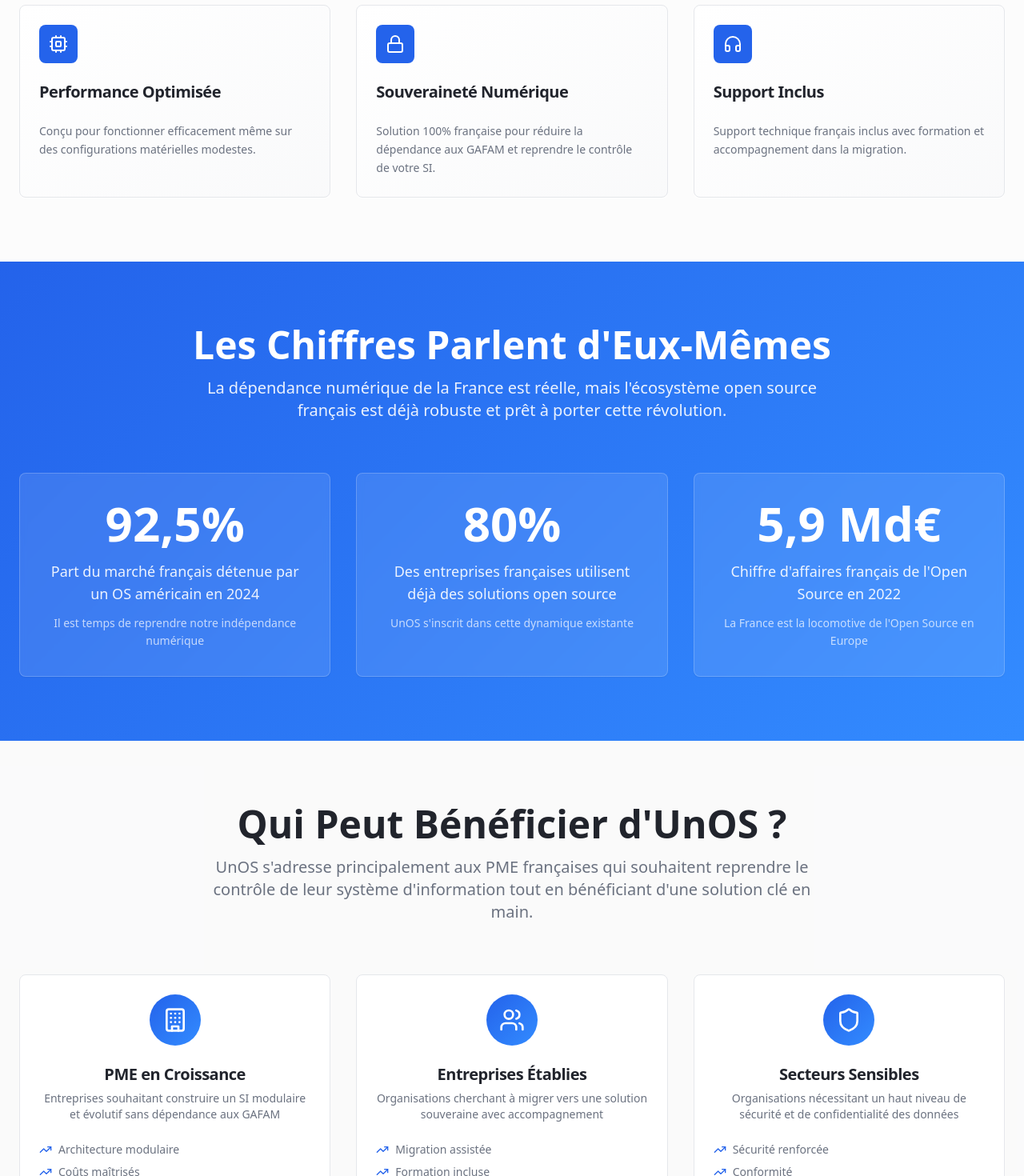
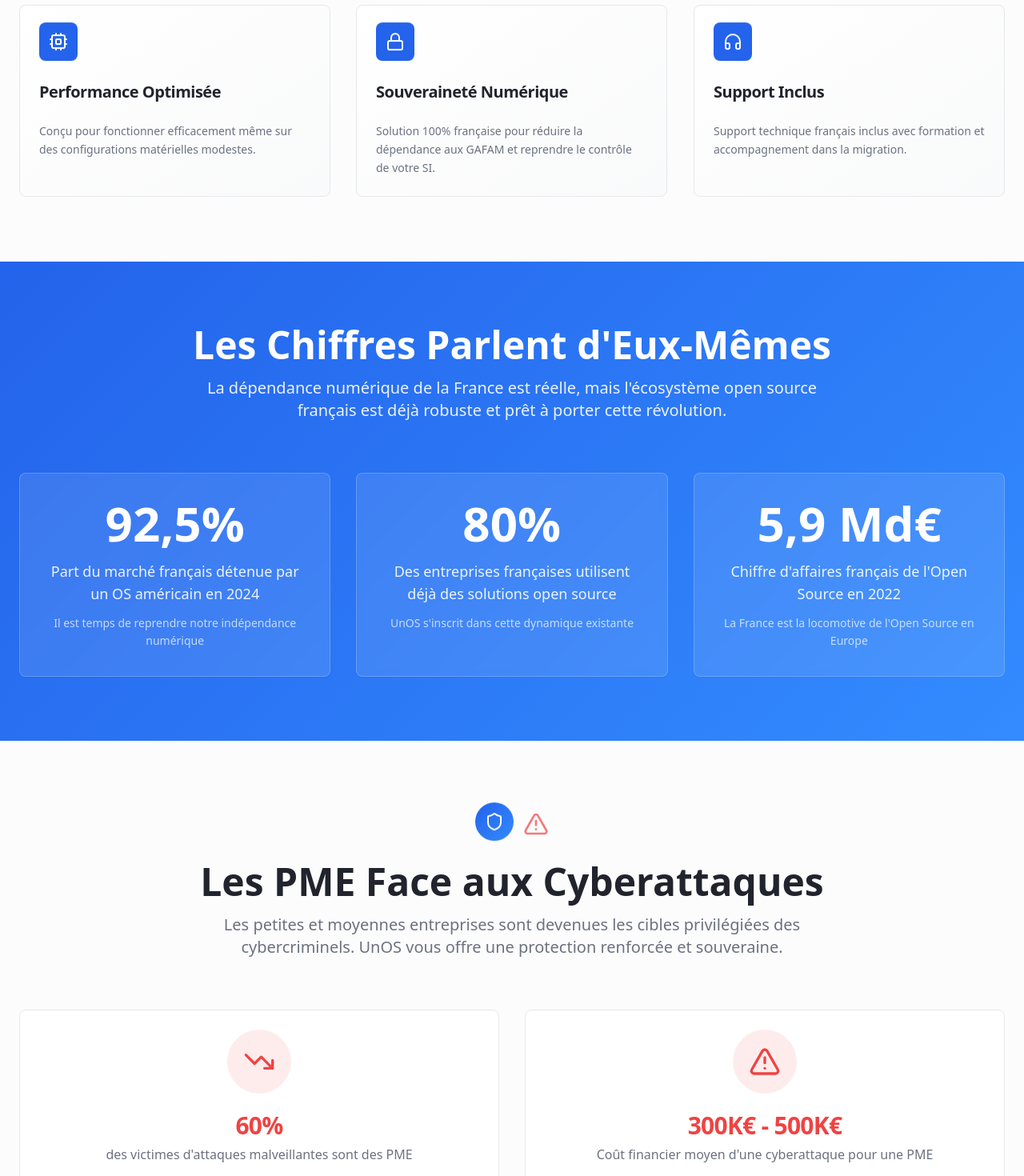
Before and after one commit to newtondotcom/unos, a React (Vite) app: page / in a window 1280 px wide. Shown: the part 1330-2800 px from the top of the page at 80% size. Built offline with nearby package versions, Linux system fonts and the light colour scheme.

Commit message:
Add cybersecurity section and animations
Add a new section detailing the risks and financial impact of cyberattacks on SMEs. Implement animations on the landing page for a more dynamic user experience.

```diff
--- /dev/null
+++ b/src/components/CyberSecurity.tsx
@@ -0,0 +1,150 @@
+import { Card, CardContent, CardHeader, CardTitle } from "@/components/ui/card";
+import { Shield, AlertTriangle, TrendingDown, Eye, EyeOff } from "lucide-react";
+
+const CyberSecurity = () => {
+  const visibleCosts = [
+    "Enquêtes technique / frais de restauration",
+    "Notification client de l'intrusion (RGPD)",
+    "Mise en conformité réglementaire (RGPD)",
+    "Honoraires d'avocat et frais de justice",
+    "Sécurisation des données client post-incident",
+    "Relations publiques",
+    "Amélioration des dispositifs de cybersécurité"
+  ];
+
+  const hiddenCosts = [
+    "Augmentation du coût de la dette",
+    "Impacts liés à la perturbation ou l'interruption des activités",
+    "Érosion du chiffre d'affaires liée à la perte de contrats client",
+    "Dépréciation de la valeur de marque",
+    "Perte de propriété intellectuelle",
+    "Perte de la confiance accordée par le client"
+  ];
+
+  return (
+    <section className="py-20 bg-background">
+      <div className="max-w-7xl mx-auto px-6">
+        <div className="text-center mb-16 animate-fade-in">
+          <div className="flex items-center justify-center gap-3 mb-6">
+            <div className="w-12 h-12 bg-gradient-primary rounded-full flex items-center justify-center animate-float">
+              <Shield className="w-6 h-6 text-white" />
+            </div>
+            <AlertTriangle className="w-8 h-8 text-destructive animate-pulse" />
+          </div>
+          <h2 className="text-4xl md:text-5xl font-bold text-foreground mb-4">
+            Les PME Face aux Cyberattaques
+          </h2>
+          <p className="text-xl text-muted-foreground max-w-3xl mx-auto">
+            Les petites et moyennes entreprises sont devenues les cibles privilégiées des cybercriminels.
+            UnOS vous offre une protection renforcée et souveraine.
+          </p>
+        </div>
+
+        {/* Statistics Section */}
+        <div className="grid md:grid-cols-2 gap-8 mb-16">
+          <Card className="shadow-card hover-lift animate-slide-in-left">
+            <CardHeader className="text-center">
+              <div className="w-20 h-20 bg-destructive/10 rounded-full flex items-center justify-center mx-auto mb-4">
+                <TrendingDown className="w-10 h-10 text-destructive" />
+              </div>
+              <CardTitle className="text-3xl font-bold text-destructive">60%</CardTitle>
+              <p className="text-muted-foreground">
+                des victimes d'attaques malveillantes sont des PME
+              </p>
+            </CardHeader>
+            <CardContent>
+              <p className="text-sm text-muted-foreground leading-relaxed">
+                Les petites entreprises sont souvent plus vulnérables que les grandes entreprises,
+                qui possèdent davantage de ressources pour protéger leur système d'information.
+                Il est plus facile pour un pirate informatique de cibler une PME que de s'attaquer
+                à une grande entreprise du CAC 40.
+              </p>
+            </CardContent>
+          </Card>
+
+          <Card className="shadow-card hover-lift animate-slide-in-right animate-delay-200">
+            <CardHeader className="text-center">
+              <div className="w-20 h-20 bg-destructive/10 rounded-full flex items-center justify-center mx-auto mb-4">
+                <AlertTriangle className="w-10 h-10 text-destructive" />
+              </div>
+              <CardTitle className="text-3xl font-bold text-destructive">300K€ - 500K€</CardTitle>
+              <p className="text-muted-foreground">
+                Coût financier moyen d'une cyberattaque pour une PME
+              </p>
+            </CardHeader>
+            <CardContent>
+              <p className="text-sm text-muted-foreground leading-relaxed">
+                Pour 54% des PME victimes d'une cyber intrusion, la perte était supérieure à 500K€.
+                Ces chiffres s'appuient sur une étude CISCO de 2018 et représentent un énorme impact
+                financier difficilement surmontable pour les PME.
+              </p>
+            </CardContent>
+          </Card>
+        </div>
+
+        {/* Costs Breakdown */}
+        <div className="grid md:grid-cols-2 gap-8">
+          <Card className="shadow-card hover-lift animate-scale-in animate-delay-300">
+            <CardHeader>
+              <div className="flex items-center gap-3">
+                <div className="w-10 h-10 bg-primary/10 rounded-full flex items-center justify-center">
+                  <Eye className="w-5 h-5 text-primary" />
+                </div>
+                <CardTitle className="text-xl">Coûts Visibles</CardTitle>
+              </div>
+              <p className="text-sm text-muted-foreground">
+                Partie émergée de l'iceberg - Coûts financiers les plus connus
+              </p>
+            </CardHeader>
+            <CardContent>
+              <ul className="space-y-3">
+                {visibleCosts.map((cost, index) => (
+                  <li key={index} className="flex items-start gap-2 text-sm text-muted-foreground">
+                    <div className="w-1.5 h-1.5 bg-primary rounded-full mt-2 flex-shrink-0" />
+                    {cost}
+                  </li>
+                ))}
+              </ul>
+            </CardContent>
+          </Card>
+
+          <Card className="shadow-card hover-lift animate-scale-in animate-delay-400">
+            <CardHeader>
+              <div className="flex items-center gap-3">
+                <div className="w-10 h-10 bg-destructive/10 rounded-full flex items-center justify-center">
+                  <EyeOff className="w-5 h-5 text-destructive" />
+                </div>
+                <CardTitle className="text-xl">Coûts Cachés</CardTitle>
+              </div>
+              <p className="text-sm text-muted-foreground">
+                Partie immergée - Coûts financiers cachés ou moins visibles
+              </p>
+            </CardHeader>
+            <CardContent>
+              <ul className="space-y-3">
+                {hiddenCosts.map((cost, index) => (
+                  <li key={index} className="flex items-start gap-2 text-sm text-muted-foreground">
+                    <div className="w-1.5 h-1.5 bg-destructive rounded-full mt-2 flex-shrink-0" />
+                    {cost}
+                  </li>
+                ))}
+              </ul>
+            </CardContent>
+          </Card>
+        </div>
+
+        <div className="text-center mt-12 animate-fade-in animate-delay-500">
+          <div className="bg-gradient-primary text-white p-6 rounded-lg shadow-elegant max-w-3xl mx-auto">
+            <h3 className="text-2xl font-bold mb-4">UnOS : Votre Bouclier Numérique</h3>
+            <p className="text-white/90 leading-relaxed">
+              Face à ces menaces croissantes, UnOS intègre des solutions de cybersécurité avancées
+              et propose un accompagnement dédié pour protéger votre entreprise contre les cyberattaques.
+            </p>
+          </div>
+        </div>
+      </div>
+    </section>
+  );
+};
+
+export default CyberSecurity;
--- a/src/components/Features.tsx
+++ b/src/components/Features.tsx
@@ -38,7 +38,7 @@ const Features = () => {
   return (
     <section className="py-20 bg-background">
       <div className="max-w-7xl mx-auto px-6">
-        <div className="text-center mb-16">
+        <div className="text-center mb-16 animate-fade-in">
           <h2 className="text-4xl md:text-5xl font-bold text-foreground mb-4">
             Une Suite Complète pour Votre Entreprise
           </h2>
@@ -50,9 +50,9 @@ const Features = () => {
 
         <div className="grid md:grid-cols-2 lg:grid-cols-3 gap-8">
           {features.map((feature, index) => (
-            <Card key={index} className="shadow-card hover:shadow-elegant transition-all duration-300 bg-gradient-card">
+            <Card key={index} className={`shadow-card hover-lift transition-all duration-300 bg-gradient-card animate-scale-in animate-delay-${(index + 1) * 100}`}>
               <CardHeader>
-                <div className="w-12 h-12 bg-primary-blue rounded-lg flex items-center justify-center mb-4">
+                <div className="w-12 h-12 bg-primary-blue rounded-lg flex items-center justify-center mb-4 animate-float">
                   <feature.icon className="w-6 h-6 text-white" />
                 </div>
                 <CardTitle className="text-xl text-foreground">{feature.title}</CardTitle>
--- a/src/components/Statistics.tsx
+++ b/src/components/Statistics.tsx
@@ -22,7 +22,7 @@ const Statistics = () => {
   return (
     <section className="py-20 bg-gradient-primary">
       <div className="max-w-7xl mx-auto px-6">
-        <div className="text-center mb-16">
+        <div className="text-center mb-16 animate-fade-in">
           <h2 className="text-4xl md:text-5xl font-bold text-white mb-4">
             Les Chiffres Parlent d'Eux-Mêmes
           </h2>
@@ -34,9 +34,9 @@ const Statistics = () => {
 
         <div className="grid md:grid-cols-3 gap-8">
           {stats.map((stat, index) => (
-            <Card key={index} className="bg-white/10 backdrop-blur-sm border-white/20 text-center shadow-hero">
+            <Card key={index} className={`bg-white/10 backdrop-blur-sm border-white/20 text-center shadow-hero hover-lift animate-slide-in-${index % 2 === 0 ? 'left' : 'right'} animate-delay-${(index + 1) * 200}`}>
               <CardContent className="p-8">
-                <div className="text-5xl md:text-6xl font-bold text-white mb-4">
+                <div className="text-5xl md:text-6xl font-bold text-white mb-4 animate-scale-in animate-delay-300">
                   {stat.number}
                 </div>
                 <div className="text-lg text-white/90 mb-3 font-medium">
--- a/src/components/TargetAudience.tsx
+++ b/src/components/TargetAudience.tsx
@@ -27,7 +27,7 @@ const TargetAudience = () => {
   return (
     <section className="py-20 bg-secondary/30">
       <div className="max-w-7xl mx-auto px-6">
-        <div className="text-center mb-16">
+        <div className="text-center mb-16 animate-fade-in">
           <h2 className="text-4xl md:text-5xl font-bold text-foreground mb-4">
             Qui Peut Bénéficier d'UnOS ?
           </h2>
@@ -39,9 +39,9 @@ const TargetAudience = () => {
 
         <div className="grid md:grid-cols-3 gap-8 mb-12">
           {audiences.map((audience, index) => (
-            <Card key={index} className="shadow-card hover:shadow-elegant transition-all duration-300">
+            <Card key={index} className={`shadow-card hover-lift transition-all duration-300 animate-scale-in animate-delay-${(index + 1) * 200}`}>
               <CardHeader className="text-center">
-                <div className="w-16 h-16 bg-gradient-primary rounded-full flex items-center justify-center mx-auto mb-4">
+                <div className="w-16 h-16 bg-gradient-primary rounded-full flex items-center justify-center mx-auto mb-4 animate-float">
                   <audience.icon className="w-8 h-8 text-white" />
                 </div>
                 <CardTitle className="text-xl">{audience.title}</CardTitle>
@@ -63,8 +63,8 @@ const TargetAudience = () => {
           ))}
         </div>
 
-        <div className="text-center">
-          <Button variant="sovereign" size="lg" className="shadow-elegant">
+        <div className="text-center animate-fade-in animate-delay-500">
+          <Button variant="sovereign" size="lg" className="shadow-elegant hover-lift">
             Découvrir Nos Offres
           </Button>
         </div>
--- a/src/index.css
+++ b/src/index.css
@@ -120,3 +120,111 @@ All colors MUST be HSL.
     @apply bg-background text-foreground;
   }
 }
+
+@layer utilities {
+  /* Animation Keyframes */
+  @keyframes fade-in {
+    from {
+      opacity: 0;
+      transform: translateY(20px);
+    }
+    to {
+      opacity: 1;
+      transform: translateY(0);
+    }
+  }
+
+  @keyframes slide-in-right {
+    from {
+      opacity: 0;
+      transform: translateX(50px);
+    }
+    to {
+      opacity: 1;
+      transform: translateX(0);
+    }
+  }
+
+  @keyframes slide-in-left {
+    from {
+      opacity: 0;
+      transform: translateX(-50px);
+    }
+    to {
+      opacity: 1;
+      transform: translateX(0);
+    }
+  }
+
+  @keyframes scale-in {
+    from {
+      opacity: 0;
+      transform: scale(0.95);
+    }
+    to {
+      opacity: 1;
+      transform: scale(1);
+    }
+  }
+
+  @keyframes float {
+    0%, 100% {
+      transform: translateY(0px);
+    }
+    50% {
+      transform: translateY(-10px);
+    }
+  }
+
+  /* Animation Classes */
+  .animate-fade-in {
+    animation: fade-in 0.8s ease-out forwards;
+  }
+
+  .animate-slide-in-right {
+    animation: slide-in-right 0.8s ease-out forwards;
+  }
+
+  .animate-slide-in-left {
+    animation: slide-in-left 0.8s ease-out forwards;
+  }
+
+  .animate-scale-in {
+    animation: scale-in 0.6s ease-out forwards;
+  }
+
+  .animate-float {
+    animation: float 3s ease-in-out infinite;
+  }
+
+  /* Delay Classes */
+  .animate-delay-100 {
+    animation-delay: 0.1s;
+  }
+
+  .animate-delay-200 {
+    animation-delay: 0.2s;
+  }
+
+  .animate-delay-300 {
+    animation-delay: 0.3s;
+  }
+
+  .animate-delay-400 {
+    animation-delay: 0.4s;
+  }
+
+  .animate-delay-500 {
+    animation-delay: 0.5s;
+  }
+
+  /* Hover Effects */
+  .hover-lift {
+    transition: transform 0.3s ease, box-shadow 0.3s ease;
+  }
+
+  .hover-lift:hover {
+    transform: translateY(-5px);
+    box-shadow: var(--shadow-hero);
+  }
+}
--- a/src/pages/Index.tsx
+++ b/src/pages/Index.tsx
@@ -1,6 +1,7 @@
 import Hero from "@/components/Hero";
 import Features from "@/components/Features";
 import Statistics from "@/components/Statistics";
+import CyberSecurity from "@/components/CyberSecurity";
 import TargetAudience from "@/components/TargetAudience";
 import CallToAction from "@/components/CallToAction";
 
@@ -10,6 +11,7 @@ const Index = () => {
       <Hero />
       <Features />
       <Statistics />
+      <CyberSecurity />
       <TargetAudience />
       <CallToAction />
     </main>
```
Also changed, not shown: src/components/Hero.tsx (+13 -13 lines).
